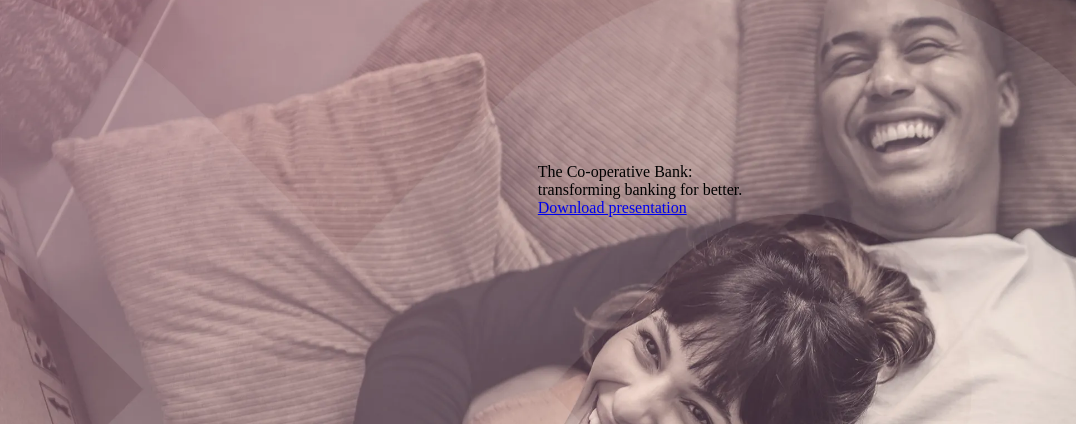
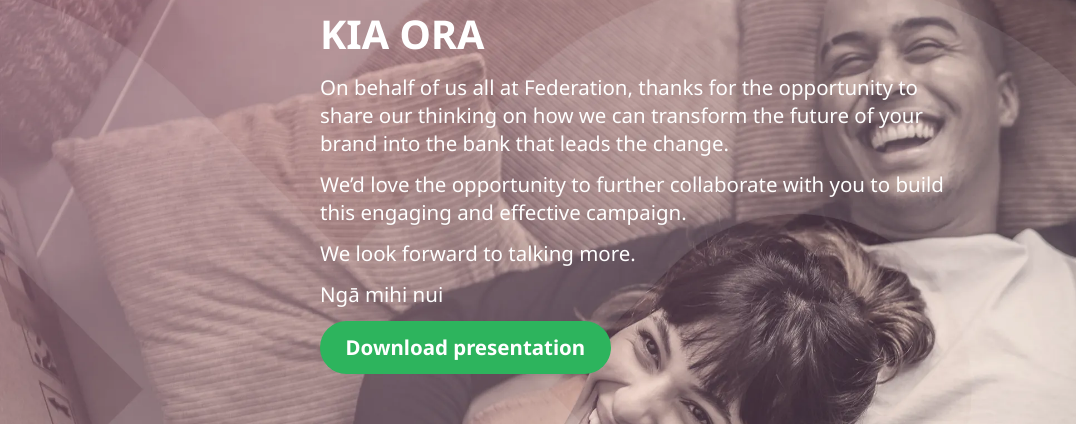
Before and after one commit to thisisannie/co-op, a website: page index.html in a window 1280 px wide. Shown: the part 158-582 px from the top of the page, 0-1076 px from the left. Drawn offline with Linux system fonts and the light colour scheme.

Commit message:
Typography and copy

```diff
--- a/assets/scss/_controls.scss
+++ b/assets/scss/_controls.scss
@@ -0,0 +1,14 @@
+.button {
+	display: inline-block;
+	background-color: #2db45d;
+	border-radius: 100px;
+	padding: 14px 28px;
+	font-size: 14px;
+	color: white;
+	text-decoration: none;
+	font-weight: bold;
+	@media (min-width: 800px) {
+		font-size: 1.6vw;
+		padding: 1vw 2vw;
+	}
+}
--- a/assets/scss/_layouts.scss
+++ b/assets/scss/_layouts.scss
@@ -13,3 +13,9 @@
 	justify-content: center;
 	height: 50vh;
 }
+.container {
+	max-width: 94vw;
+	@media (min-width: 800px) {
+		max-width: 50vw;
+	}
+}
--- a/assets/scss/_typography.scss
+++ b/assets/scss/_typography.scss
@@ -0,0 +1,23 @@
+body {
+	font-family: 'Noto Sans', sans-serif;
+}
+h1 {
+	font-size: 25px;
+	color: white;
+	text-transform: uppercase;
+	padding-bottom: 14px;
+	font-weight: bold;
+	@media (min-width: 800px) {
+		font-size: 3.1vw;
+		padding-bottom: 1vw;
+	}
+}
+p {
+	font-size: 14px;
+	padding-bottom: 14px;
+	color: white;
+	@media (min-width: 800px) {
+		font-size: 1.6vw;
+		padding-bottom: 1vw;
+	}
+}
--- a/index.html
+++ b/index.html
@@ -11,6 +11,12 @@
 	<link rel="apple-touch-icon" href="./apple-touch-icon.png">
 	<link rel="manifest" href="./manifest.webmanifest">
 
+	<!-- Fonts -->
+	<link rel="preconnect" href="https://fonts.googleapis.com">
+	<link rel="preconnect" href="https://fonts.gstatic.com" crossorigin>
+	<link href="https://fonts.googleapis.com/css2?family=Noto+Sans:wght@400;700&display=swap" rel="stylesheet">
+
+	<!-- Styles -->
 	<link rel="stylesheet" href="./assets/css/styles.css">
 
 	<title>The Co-operative Bank at Federation</title>
@@ -24,8 +30,11 @@
 		</header>
 		<div class="content">
 			<div class="container">
-				<h1>The Co-operative Bank: <br>
-					transforming banking for better.</h1>
+				<h1>Kia ora</h1>
+				<p>On behalf of us all at Federation, thanks for the opportunity to share our thinking on how we can transform the future of your brand into the bank that leads the change.</p>
+				<p>We’d love the opportunity to further collaborate with you to build this engaging and effective campaign.</p>
+				<p>We look forward to talking more.</p>
+				<p>Ngā mihi nui</p>
 				<a href="./assets/pdfs/test.pdf" class="button">Download presentation</a>
 			</div>
 		</div>
```
Also changed, not shown: assets/css/styles.css.
